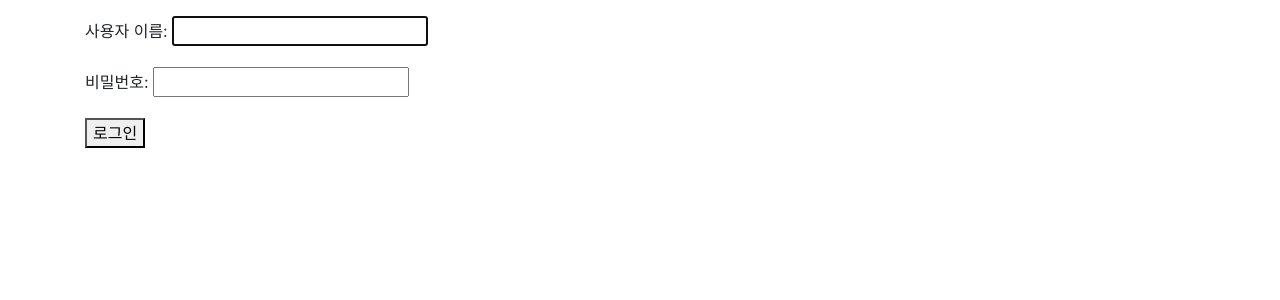
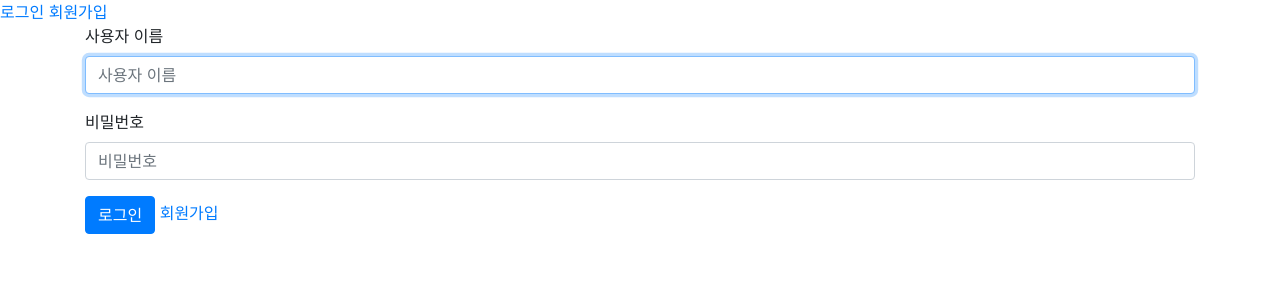
Before and after one commit to bbangso/practice, a Django app: page /accounts/signin/ in a window 1280 px wide. Shown: the top 300 px of the page. Run offline with Django 3.2, Linux system fonts and the light colour scheme; some libraries are stand-ins or nearby versions.

Commit message:
feat: add signin, signout app

```diff
--- a/django_form/accounts/templates/accounts/signin.html
+++ b/django_form/accounts/templates/accounts/signin.html
@@ -1,11 +1,12 @@
 {% extends 'base.html' %}
 
-
+{% load bootstrap4 %}
 {% block body %}
 <form action="" method="POST">
     {% csrf_token %}
-    {{form.as_p}}
-    <button>로그인</button>
+    {% bootstrap_form form %}
+    <button class="btn btn-primary">로그인</button>
+    <a href="{% url 'accounts:signup' %}">회원가입</a>
 </form>
 
 {% endblock %}
--- a/django_form/accounts/templates/accounts/signup.html
+++ b/django_form/accounts/templates/accounts/signup.html
@@ -1,11 +1,11 @@
 {% extends 'base.html' %}
 
-
+{% load bootstrap4 %}
 {% block body %}
 <form action="" method="POST">
     {% csrf_token %}
-    {{form.as_p}}
-    <button>회원가입 신청</button>
+    {% bootstrap_form form %}
+    <button class="btn btn-primary">회원가입 신청</button>
 </form>
 
 {% endblock %}
--- a/django_form/accounts/urls.py
+++ b/django_form/accounts/urls.py
@@ -6,6 +6,7 @@ app_name = 'accounts'
 urlpatterns = [
     path('signup/', views.signup, name='signup'),
     path('signin/', views.signin, name='signin'),
+    path('signout/', views.signout, name='signout'),
     path('<int:pk>/', views.detail, name='detail'),
     path('<int:pk>/update/', views.update, name='update'),
 ]
--- a/django_form/accounts/views.py
+++ b/django_form/accounts/views.py
@@ -1,7 +1,7 @@
 from django.shortcuts import render, redirect, get_object_or_404
 from django.contrib.auth.forms import UserCreationForm, UserChangeForm, AuthenticationForm
 #from django.contrib.auth.models import User
-from django.contrib.auth import get_user_model, login
+from django.contrib.auth import get_user_model, login, logout
 
 from .forms import CustomUserChangeForm
 
@@ -51,3 +51,7 @@ def signin(request):
         'form': form
     }
     return render(request, 'accounts/signin.html', context)
+
+def signout(request):
+    logout(request)
+    return redirect('articles:index')
--- a/django_form/templates/base.html
+++ b/django_form/templates/base.html
@@ -8,7 +8,13 @@
     {% bootstrap_css %}
 </head>
 <body>
-    <p>{{ user.username }}</p>
+    {% if user.is_authenticated %}
+    <p>{{ user.username }}님 환영합니다</p>
+    <a href="{% url 'accounts:signout' %}">로그아웃</a>
+    {% else %}
+    <a href="{% url 'accounts:signin' %}">로그인</a>
+    <a href="{% url 'accounts:signup' %}">회원가입</a>
+    {% endif %}
     <div class="container">
         {% block body %}
         {% endblock %}
```
